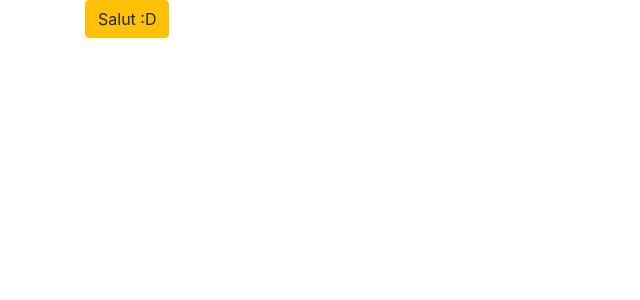
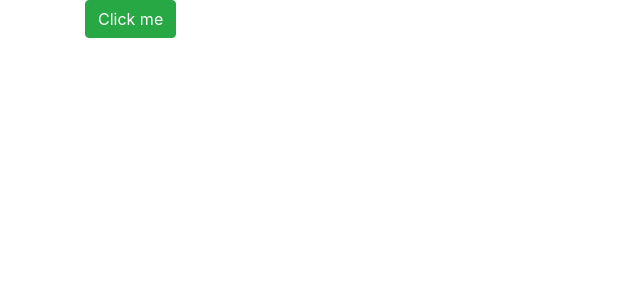
Before and after one commit to MADEiN83/react-bootstrap-v4, a React (Create React App) app: page / in a window 1280 px wide. Shown: the top 300 px of the page, without its empty margins (0-640 px from the left). Built offline with nearby package versions, Linux system fonts and the light colour scheme.

Commit message:
Cleaning Button, Alert components and adding Breadcrumb component

```diff
--- a/src/App.js
+++ b/src/App.js
@@ -3,6 +3,7 @@ import React from 'react';
 import Alert from './components/Alert';
 import Badge from './components/Badge';
 import Button from './components/Button';
+import Breadcrumb from './components/Breadcrumb';
 
 export default class App extends React.Component {
     constructor(props){
@@ -15,12 +16,35 @@ export default class App extends React.Component {
       console.log("Triggered!");
     }
 
+    _generateBreadcrumb() {
+      let items = [{
+        title:'Go to home page',
+        text: 'Home',
+        url:'http://google.fr'
+      },
+      {
+        title:'Go to user',
+        text: 'Users',
+        url:'http://google.fr'
+      }];
+
+      return (
+        <Breadcrumb items={items}>
+          Salut
+        </Breadcrumb>
+      );
+    }
+
+    _button() {
+      return <Button type='success' block={false} outline={false}>Click me</Button>;
+    }
+
     render() {
+      let view = this._button();
+
       return (
         <main className="container">
-          <Button type='warning' size="xs" onClick={this._test}>
-            Salut :D
-          </Button>
+          {view}
         </main>
       );
     }
--- a/src/components/Alert.js
+++ b/src/components/Alert.js
@@ -1,13 +1,9 @@
 import React from 'react';
-import { AlertStates } from '../config/Styles';
+import { AlertStates } from '../config/AlertConfig';
 
 import DismissButton from './DismissButton';
 
 export default class Alert extends React.Component {
-    constructor(props) {
-        super(props);
-    }
-
     render() {
         const { type, onDismiss, cssStyle, closeLabel, children, ...props } = this.props;
         let className = AlertStates[type];
--- a/src/components/Badge.js
+++ b/src/components/Badge.js
@@ -1,5 +1,5 @@
 import React from 'react';
-import { BadgeStates } from '../config/Styles';
+import { BadgeStates } from '../config/BadgeConfig';
 
 export default class Badge extends React.Component {
     render() {
--- /dev/null
+++ b/src/components/Breadcrumb.js
@@ -0,0 +1,40 @@
+import React from 'react';
+import HtmlLink from './html/HtmlLink';
+
+import { CssClasses } from '../config/BreadcrumbConfig';
+
+export default class Breadcrumb extends React.Component {
+    _renderItems(items) {
+        const itemsCount = items.length;
+
+        return items.map((i, key) => {
+            let className = CssClasses.item;
+            let children = i.text;
+
+            if(key != itemsCount -1) {
+                className += CssClasses.active;
+                children = <HtmlLink url={i.url} title={i.title}>{i.text}</HtmlLink>;
+            }
+
+            return (
+                <li key={key}
+                    className={className}>
+                    {children}
+                </li>
+            );
+        });
+    }
+
+    render() {
+        const { items, ...props } = this.props;
+        const view = this._renderItems(items);
+
+        return (
+            <nav aria-label={CssClasses.container}>
+                <ol className={CssClasses.container}>
+                    {view}
+                </ol>
+            </nav>
+        );
+    }
+}
--- a/src/components/Button.js
+++ b/src/components/Button.js
@@ -1,19 +1,26 @@
 import React from 'react';
-import { ButtonStates, BsSize } from '../config/Styles';
+import { ButtonStates, ButtonOutlineStates, ButtonSizes, CssClasses } from '../config/ButtonConfig';
 
 export default class Button extends React.Component {
     render() {
-        const { type, size, onClick, cssStyle, outline, children, ...props } = this.props;
-        let className = ButtonStates[type];
-
-        // todo: if outline == true
+        const { type, size, onClick, cssStyle, outline, block, children, disabled, ...props } = this.props;
+        let className = outline ? ButtonOutlineStates[type] : ButtonStates[type];
 
         if(size) {
-            className += ' btn-' + BsSize[size];
+            className += ButtonSizes[size];
+        }
+
+        if(block) {
+            className += CssClasses.block;
         }
 
         return (
-            <button style={cssStyle} onClick={onClick} className={className}>
+            <button
+                style={cssStyle}
+                onClick={onClick}
+                className={className}
+                disabled={disabled}
+                >
                 {children}
             </button>
         );
--- /dev/null
+++ b/src/components/html/HtmlLink.js
@@ -0,0 +1,13 @@
+import React from 'react';
+
+export default class HtmlLink extends React.Component {
+    render() {
+        const { title, url, cssStyle, children, ...props } = this.props;
+
+        return (
+            <a href={url} title={title} style={cssStyle}>
+                {children}
+            </a>
+        );
+    }
+}
--- /dev/null
+++ b/src/config/AlertConfig.js
@@ -0,0 +1,10 @@
+export const AlertStates = {
+    primary: 'alert alert-primary',
+    secondary: 'alert alert-secondary',
+    success: 'alert alert-success',
+    danger: 'alert alert-danger',
+    warning: 'alert alert-warning',
+    info: 'alert alert-info',
+    light: 'alert alert-light',
+    dark: 'alert alert-dark',
+};
--- /dev/null
+++ b/src/config/BadgeConfig.js
@@ -0,0 +1,10 @@
+export const BadgeStates = {
+    primary: 'badge badge-primary',
+    secondary: 'badge badge-secondary',
+    success: 'badge badge-success',
+    danger: 'badge badge-danger',
+    warning: 'badge badge-warning',
+    info: 'badge badge-info',
+    light: 'badge badge-light',
+    dark: 'badge badge-dark',
+};
--- /dev/null
+++ b/src/config/BreadcrumbConfig.js
@@ -0,0 +1,5 @@
+export const CssClasses = {
+    container: 'breadcrumb',
+    item: 'breadcrumb-item ',
+    active: 'active ',
+};
--- /dev/null
+++ b/src/config/ButtonConfig.js
@@ -0,0 +1,32 @@
+export const ButtonStates = {
+    primary: 'btn btn-primary ',
+    secondary: 'btn btn-secondary ',
+    success: 'btn btn-success ',
+    danger: 'btn btn-danger ',
+    warning: 'btn btn-warning ',
+    info: 'btn btn-info ',
+    light: 'btn btn-light ',
+    dark: 'btn btn-dark ',
+    link: 'btn btn-link ',
+};
+
+export const ButtonOutlineStates = {
+    primary: 'btn btn-outline-primary ',
+    secondary: 'btn btn-outline-secondary ',
+    success: 'btn btn-outline-success ',
+    danger: 'btn btn-outline-danger ',
+    warning: 'btn btn-outline-warning ',
+    info: 'btn btn-outline-info ',
+    light: 'btn btn-outline-light ',
+    dark: 'btn btn-outline-dark ',
+    link: 'btn btn-outline-link ',
+};
+
+export const ButtonSizes = {
+    sm: 'btn-sm ',
+    lg: 'btn-lg ',
+}
+
+export const CssClasses = {
+    block: 'btn-block ',
+}
--- a/src/config/Styles.js
+++ /dev/null
@@ -1,46 +0,0 @@
-const Styles = {
-
-}
-
-export const AlertStates = {
-    primary: 'alert alert-primary',
-    secondary: 'alert alert-secondary',
-    success: 'alert alert-success',
-    danger: 'alert alert-danger',
-    warning: 'alert alert-warning',
-    info: 'alert alert-info',
-    light: 'alert alert-light',
-    dark: 'alert alert-dark',
-};
-
-export const BadgeStates = {
-    primary: 'badge badge-primary',
-    secondary: 'badge badge-secondary',
-    success: 'badge badge-success',
-    danger: 'badge badge-danger',
-    warning: 'badge badge-warning',
-    info: 'badge badge-info',
-    light: 'badge badge-light',
-    dark: 'badge badge-dark',
-};
-
-export const ButtonStates = {
-    primary: 'btn btn-primary',
-    secondary: 'btn btn-secondary',
-    success: 'btn btn-success',
-    danger: 'btn btn-danger',
-    warning: 'btn btn-warning',
-    info: 'btn btn-info',
-    light: 'btn btn-light',
-    dark: 'btn btn-dark',
-    link: 'btn btn-link',
-};
-
-export const BsSize = {
-    xs: 'xs',
-    sm: 'sm',
-    md: 'md',
-    lg: 'lg',
-}
-
-export default Styles;
--- a/src/index.js
+++ b/src/index.js
@@ -4,5 +4,5 @@ import ReactDOM from 'react-dom';
 import App from './App';
 
 ReactDOM.render(<App/>,
-    document.getElementById('root')
-  );
+  document.getElementById('root')
+);
```
